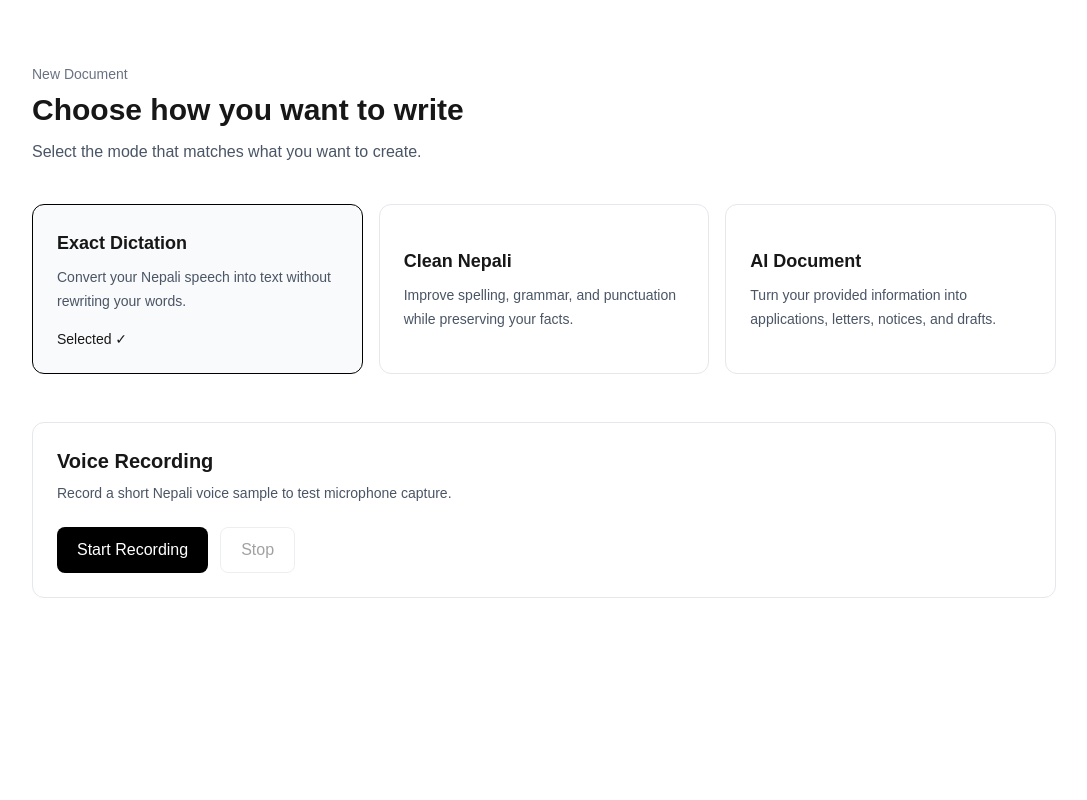
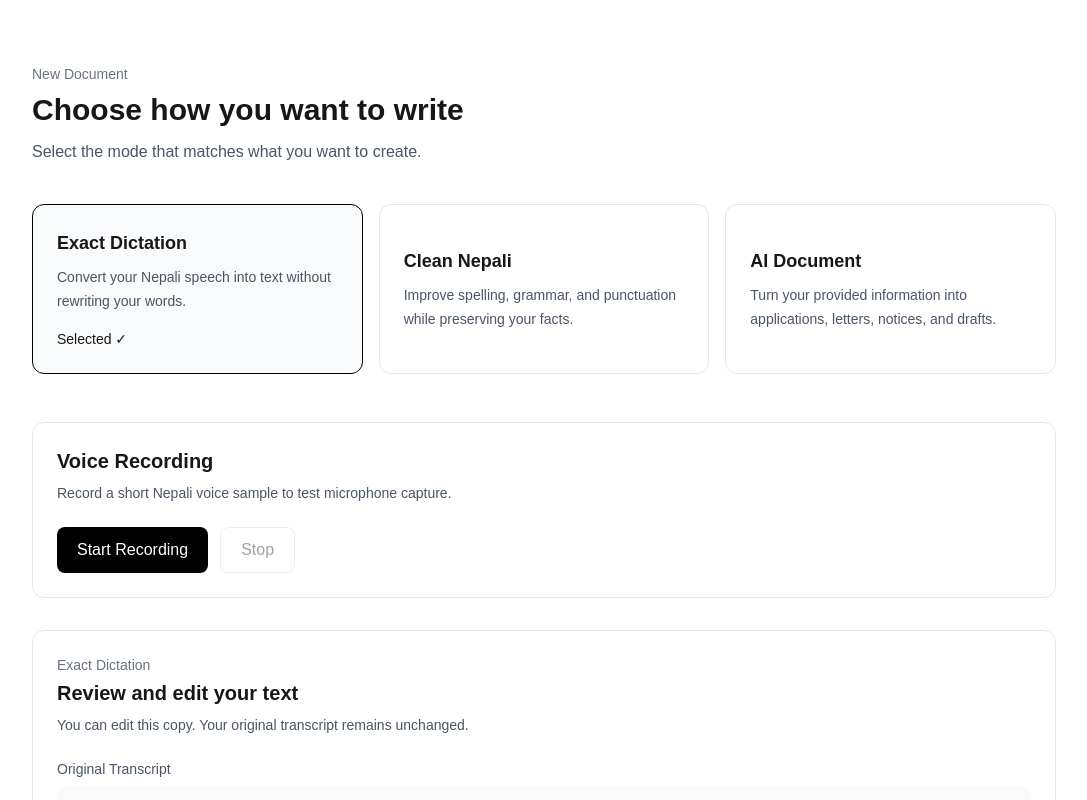
Before and after one commit to AnupBhandari12/ai-voice, a Next.js app: page /documents/new in a window 1280 px wide. Both pictures are taken after a click on the button 293 px from the left and 271 px from the top of the page. Shown: the top 800 px of the page, without its empty margins (96-1183 px from the left). Built offline with nearby package versions, Linux system fonts and the light colour scheme.

Commit message:
add exact dictation editor

```diff
--- a/app/documents/new/page.js
+++ b/app/documents/new/page.js
@@ -1,7 +1,24 @@
+"use client";
+
+import { useState } from "react";
+
 import ModeSelector from "../../../components/documents/ModeSelector";
 import Recorder from "../../../components/voice/Recorder";
+import ExactEditor from "../../../components/documents/ExactEditor";
 
 export default function NewDocumentPage() {
+    const [selectedMode, setSelectedMode] = useState(null);
+    const [originalTranscript, setOriginalTranscript] = useState("");
+    const [editableText, setEditableText] = useState("");
+
+
+    function handleTranscriptReady(rawTranscript) {
+        setOriginalTranscript(rawTranscript);
+
+        // Start the editable version with the exact STT output.
+        setEditableText(rawTranscript);
+    }
+
     return (
         <main className="min-h-screen px-6 py-16">
             <section className="mx-auto max-w-5xl">
@@ -17,10 +34,20 @@ export default function NewDocumentPage() {
                     Select the mode that matches what you want to create.
                 </p>
 
-                <ModeSelector />
+                <ModeSelector
+                    selectedMode={selectedMode}
+                    onModeChange={setSelectedMode}
+                />
 
                 <div className="mt-12">
-                    <Recorder />
+                    <Recorder onTranscriptReady={handleTranscriptReady} />
+                    {selectedMode === "exact" && (
+                        <ExactEditor
+                            originalTranscript={originalTranscript}
+                            editableText={editableText}
+                            onEditableTextChange={setEditableText}
+                        />
+                    )}
                 </div>
             </section>
         </main>
--- /dev/null
+++ b/components/documents/ExactEditor.jsx
@@ -0,0 +1,81 @@
+"use client";
+
+import { useState } from "react";
+
+export default function ExactEditor({
+  originalTranscript,
+  editableText,
+  onEditableTextChange,
+}) {
+  const [copied, setCopied] = useState(false);
+
+  async function handleCopy() {
+    if (!editableText) return;
+
+    try {
+      await navigator.clipboard.writeText(editableText);
+      setCopied(true);
+    } catch (error) {
+      console.error("Copy failed:", error);
+    }
+  }
+
+  function handleTextChange(event) {
+    onEditableTextChange(event.target.value);
+    setCopied(false);
+  }
+
+  return (
+    <section className="mt-8 rounded-xl border border-gray-200 p-6">
+      <div>
+        <p className="text-sm font-medium text-gray-500">
+          Exact Dictation
+        </p>
+
+        <h2 className="mt-1 text-xl font-semibold">
+          Review and edit your text
+        </h2>
+
+        <p className="mt-2 text-sm text-gray-600">
+          You can edit this copy. Your original transcript remains unchanged.
+        </p>
+      </div>
+
+      <div className="mt-6">
+        <p className="mb-2 text-sm font-medium text-gray-600">
+          Original Transcript
+        </p>
+
+        <div className="rounded-lg bg-gray-50 p-4 leading-7">
+          {originalTranscript}
+        </div>
+      </div>
+
+      <div className="mt-6">
+        <label
+          htmlFor="exact-editor"
+          className="mb-2 block text-sm font-medium"
+        >
+          Editable Text
+        </label>
+
+        <textarea
+          id="exact-editor"
+          value={editableText}
+          onChange={handleTextChange}
+          rows={8}
+          className="w-full rounded-lg border border-gray-300 p-4 leading-7 outline-none focus:border-black"
+        />
+      </div>
+
+      <button
+        type="button"
+        onClick={handleCopy}
+        disabled={!editableText}
+        className="mt-4 rounded-lg bg-black px-5 py-2.5 text-white disabled:opacity-40"
+      >
+        {copied ? "Copied ✓" : "Copy Text"}
+      </button>
+    </section>
+  );
+}
--- a/components/documents/ModeSelector.jsx
+++ b/components/documents/ModeSelector.jsx
@@ -1,6 +1,6 @@
 "use client";
 
-import { useState } from "react";
+// import { useState } from "react";
 
 const modes = [
   {
@@ -23,9 +23,7 @@ const modes = [
   },
 ];
 
-export default function ModeSelector() {
-  const [selectedMode, setSelectedMode] = useState(null);
-
+export default function ModeSelector({ selectedMode, onModeChange }) {
   return (
     <div className="mt-10 grid gap-4 md:grid-cols-3">
       {modes.map((mode) => {
@@ -35,7 +33,7 @@ export default function ModeSelector() {
           <button
             key={mode.id}
             type="button"
-            onClick={() => setSelectedMode(mode.id)}
+            onClick={() => onModeChange(mode.id)}
             className={`rounded-xl border p-6 text-left transition ${
               isSelected
                 ? "border-black bg-gray-50"
--- a/components/voice/Recorder.jsx
+++ b/components/voice/Recorder.jsx
@@ -6,7 +6,7 @@ import RecordingTimer from "./RecordingTimer.jsx";
 const MAX_RECORDING_SECONDS = 300; // 5 minutes
 
 const AUDIO_MIME_TYPES = ["audio/webm;codecs=opus", "audio/webm", "audio/mp4"];
-export default function Recorder() {
+export default function Recorder({ onTranscriptReady }) {
   const mediaRecorderRef = useRef(null);
   const streamRef = useRef(null);
   const chunksRef = useRef([]);
@@ -54,6 +54,7 @@ export default function Recorder() {
       setError("");
       setTranscript("");
       setAudioBlob(null);
+      onTranscriptReady?.("");
 
       if (!navigator.mediaDevices?.getUserMedia) {
         setError("Your browser does not support microphone recording.");
@@ -165,7 +166,10 @@ export default function Recorder() {
         throw new Error(data?.error?.message || "Transcription failed.");
       }
 
-      setTranscript(data.transcript || "");
+      const rawTranscript = data.transcript || "";
+
+      setTranscript(rawTranscript);
+      onTranscriptReady?.(rawTranscript);
     } catch (error) {
       console.error("Transcription request failed:", error);
 
```
